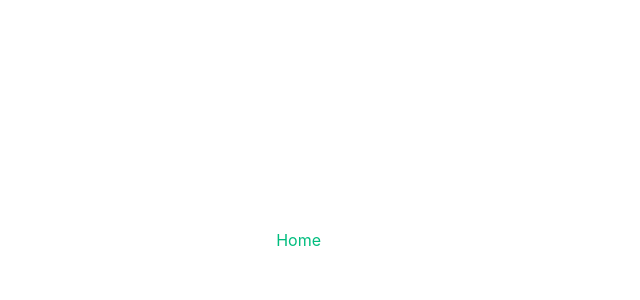
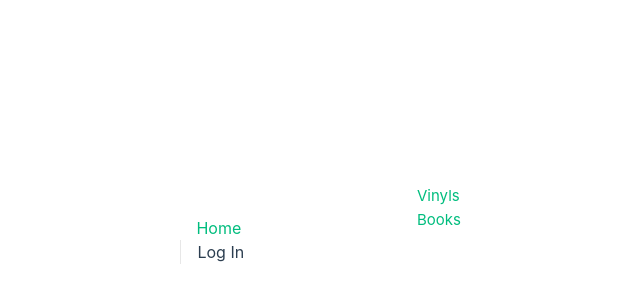
Before and after one commit to kristijan-pajtasev/personal-media-library-vue, a Vue app: page /login in a window 1280 px wide. Before the commit this address had no page. Shown: the part 168-468 px from the top of the page, without its empty margins (223-863 px from the left). Built offline with nearby package versions, Linux system fonts and the light colour scheme.

Commit message:
login init page

```diff
--- a/src/App.vue
+++ b/src/App.vue
@@ -12,6 +12,7 @@ import HelloWorld from './components/HelloWorld.vue'
 
       <nav>
         <RouterLink to="/">Home</RouterLink>
+        <RouterLink to="/login">Log In</RouterLink>
 <!--        <RouterLink to="/about">About</RouterLink>-->
       </nav>
     </div>
--- a/src/router/index.ts
+++ b/src/router/index.ts
@@ -32,6 +32,14 @@ const router = createRouter({
       // this generates a separate chunk (About.[hash].js) for this route
       // which is lazy-loaded when the route is visited.
       component: () => import('../views/BookListView.vue')
+    },
+    {
+      path: '/login',
+      name: 'login',
+      // route level code-splitting
+      // this generates a separate chunk (About.[hash].js) for this route
+      // which is lazy-loaded when the route is visited.
+      component: () => import('../views/LogInView.vue')
     }
   ]
 })
--- /dev/null
+++ b/src/views/LogInView.vue
@@ -0,0 +1,9 @@
+<script setup lang="ts">
+import Home from '../components/Home.vue'
+</script>
+
+<template>
+  <main>
+    <Home />
+  </main>
+</template>
```
